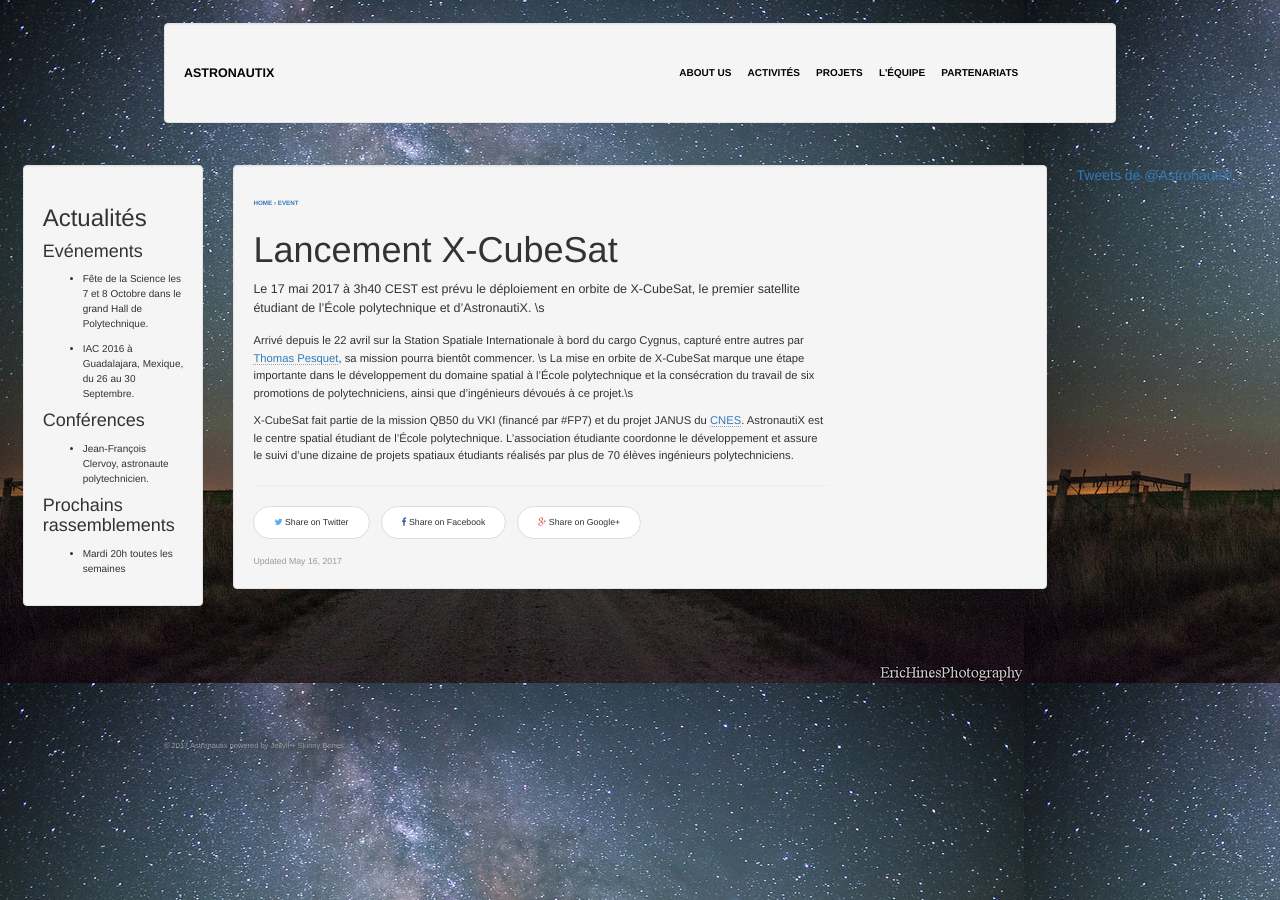
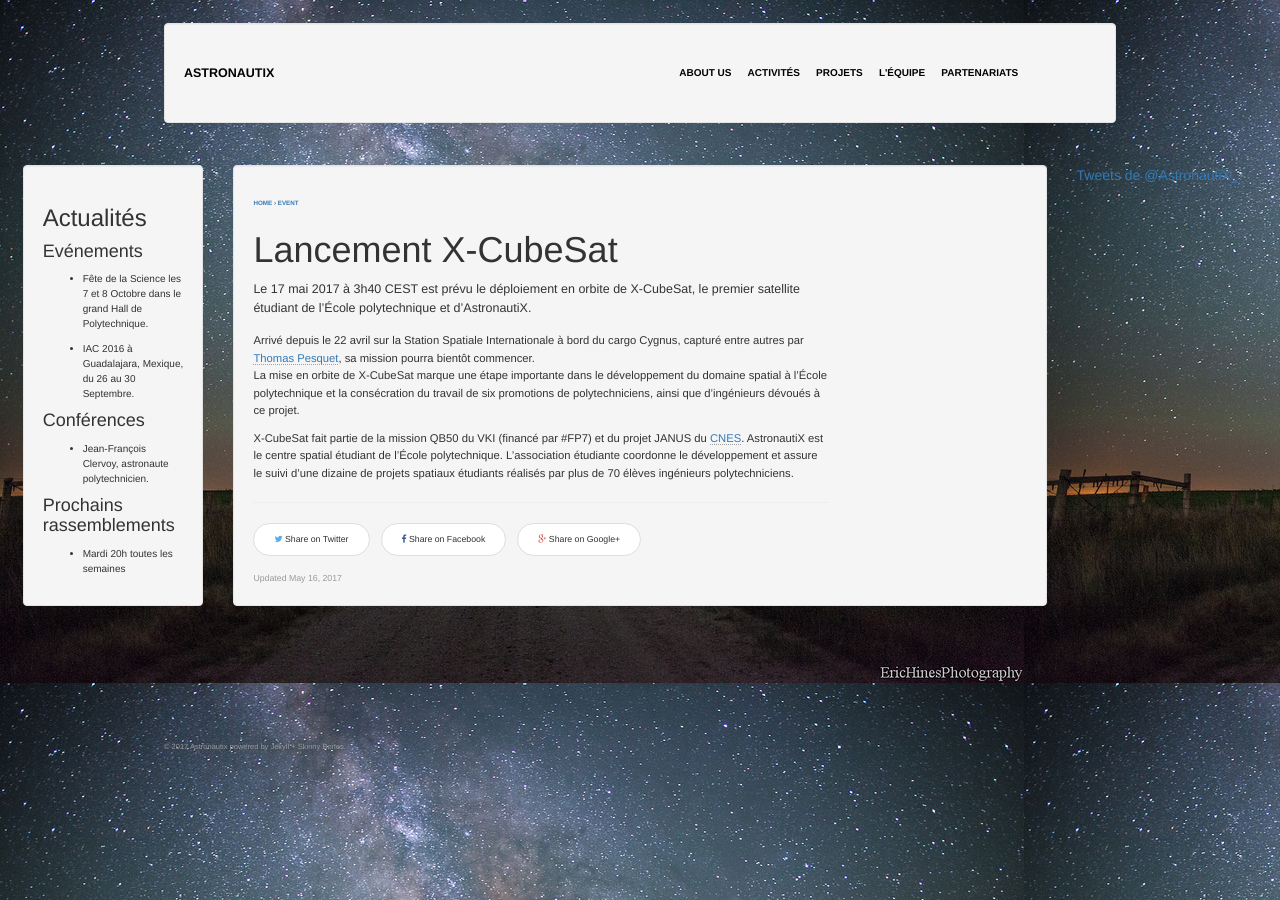
Before and after one commit to astronautix-cse-polytechnique/astronautix-cse-polytechnique.github.io, a Jekyll site: the page built from _posts/2017-05-16-lancement-xcubesat.markdown, in a window 1280 px wide. Built offline with Jekyll 4.4.1, drawn with Linux system fonts in a browser that asks for light colours; comment, search, counter and statistics services are not loaded.

```diff
--- a/_posts/2017-05-16-lancement-xcubesat.markdown
+++ b/_posts/2017-05-16-lancement-xcubesat.markdown
@@ -10,11 +10,11 @@ category: event
 tags:
 ---
 
-Le 17 mai 2017 à 3h40 CEST est prévu le déploiement en orbite de X-CubeSat, le premier satellite étudiant de l’École polytechnique et d'AstronautiX. \s
+Le 17 mai 2017 à 3h40 CEST est prévu le déploiement en orbite de X-CubeSat, le premier satellite étudiant de l’École polytechnique et d'AstronautiX.
 
 
-Arrivé depuis le 22 avril sur la Station Spatiale Internationale à bord du cargo Cygnus, capturé entre autres par [Thomas Pesquet](https://www.facebook.com/ESAThomasPesquet/), sa mission pourra bientôt commencer. \s
-La mise en orbite de X-CubeSat marque une étape importante dans le développement du domaine spatial à l’École polytechnique et la consécration du travail de six promotions de polytechniciens, ainsi que d’ingénieurs dévoués à ce projet.\s
+Arrivé depuis le 22 avril sur la Station Spatiale Internationale à bord du cargo Cygnus, capturé entre autres par [Thomas Pesquet](https://www.facebook.com/ESAThomasPesquet/), sa mission pourra bientôt commencer.
+La mise en orbite de X-CubeSat marque une étape importante dans le développement du domaine spatial à l’École polytechnique et la consécration du travail de six promotions de polytechniciens, ainsi que d’ingénieurs dévoués à ce projet.
 
 
 X-CubeSat fait partie de la mission QB50 du VKI (financé par #FP7) et du projet JANUS du [CNES](https://www.facebook.com/CNESFrance/).
```
